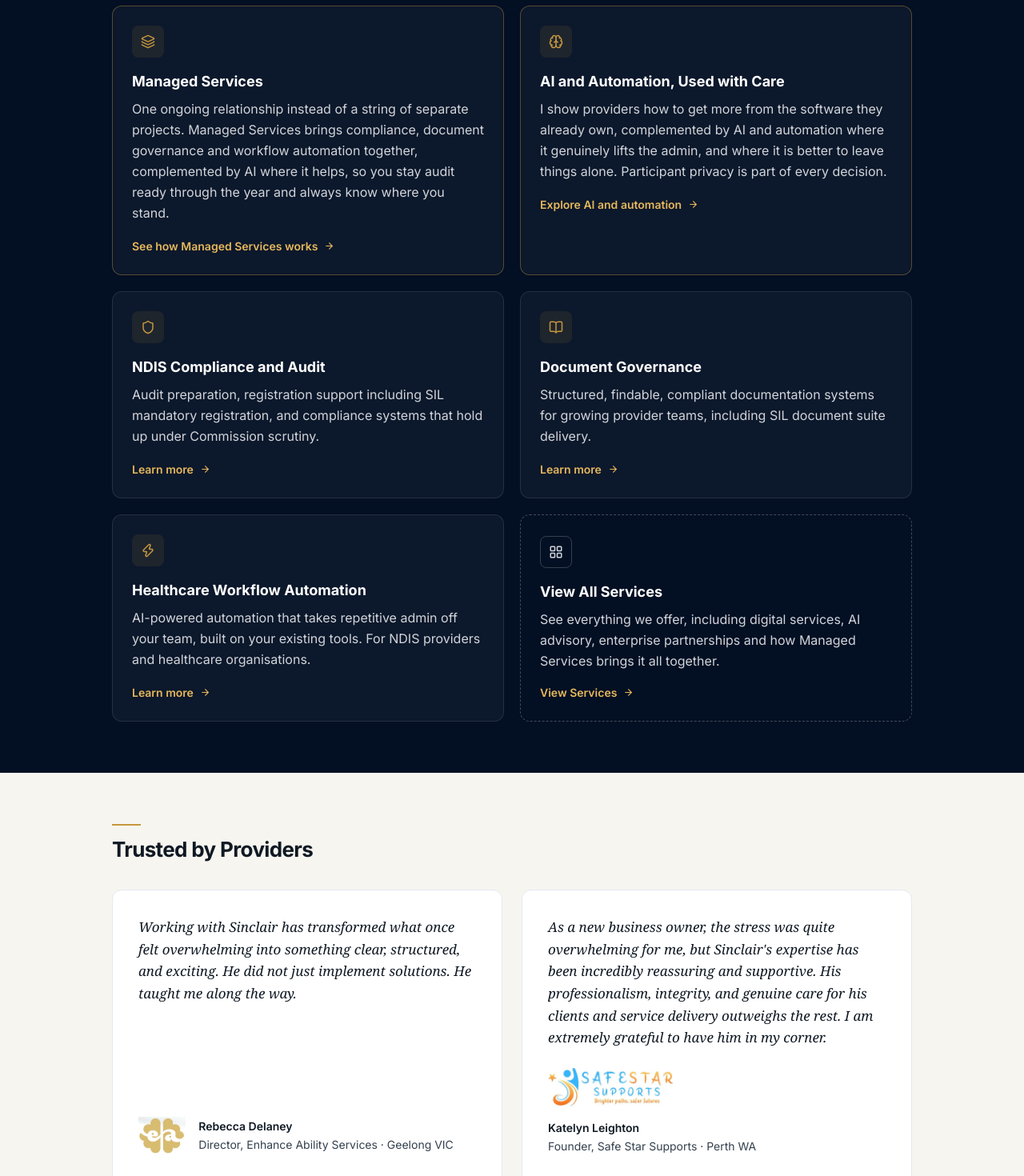
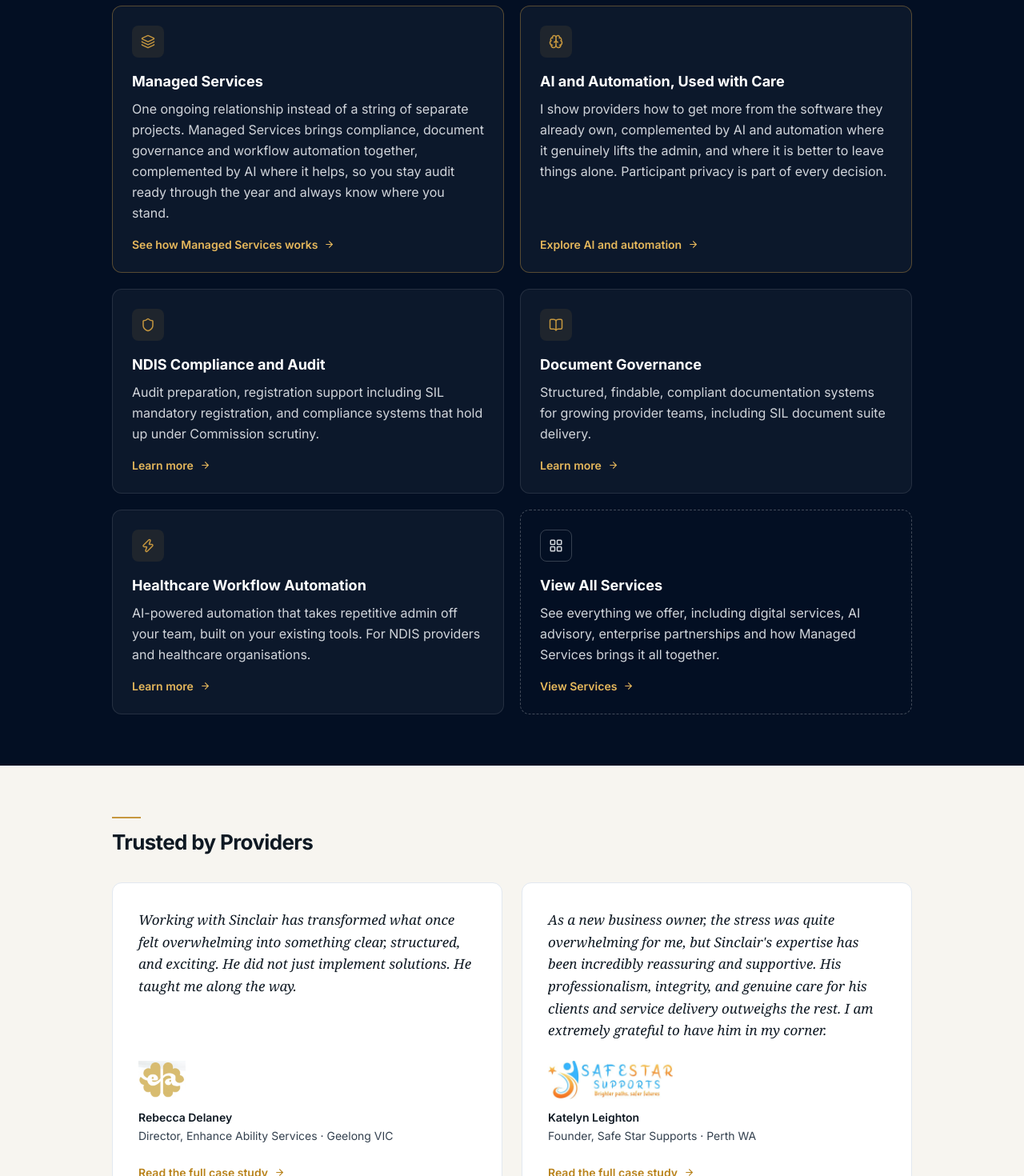
Before and after one commit to shurtis-0601/collabedge, a Next.js app: page / in a window 1280 px wide. Shown: the part 2680-4150 px from the top of the page at 80% size. Built offline with nearby package versions, Linux system fonts and the light colour scheme.

Commit message:
Homepage: align card links to the bottom and make testimonial author blocks consistent
Co-Authored-By: Claude Sonnet 5.5 <noreply@anthropic.com>
Claude-Session: https://claude.ai/code/session_017DLgbLnCiJsMqkQRRNT4ig

```diff
--- a/app/page.tsx
+++ b/app/page.tsx
@@ -320,13 +320,13 @@ export default function HomePage() {
               <FadeIn key={card.title} variant="fadeUp" delay={i * 80}>
                 <a
                   href={card.href}
-                  className="block bg-white/[0.04] border border-gold/40 rounded-xl p-6 h-full hover:border-gold/70 transition-colors group"
+                  className="flex flex-col bg-white/[0.04] border border-gold/40 rounded-xl p-6 h-full hover:border-gold/70 transition-colors group"
                 >
                   <div className="w-10 h-10 rounded-lg bg-gold/10 flex items-center justify-center mb-4 group-hover:bg-gold/20 transition-colors">
                     <card.icon size={18} className="text-gold" />
                   </div>
                   <h3 className="text-[18px] font-bold text-white mb-2">{card.title}</h3>
-                  <p className="text-[16px] text-[#D1D5DB] leading-relaxed mb-4">{card.body}</p>
+                  <p className="text-[16px] text-[#D1D5DB] leading-relaxed mb-4 flex-1">{card.body}</p>
                   <span className="inline-flex items-center gap-2 text-[14px] font-semibold text-brand-goldDark group-hover:gap-3 transition-all duration-200">
                     {card.ctaLabel} <ArrowRight size={13} />
                   </span>
@@ -339,13 +339,13 @@ export default function HomePage() {
               <FadeIn key={i} variant="fadeUp" delay={i * 80}>
                 <a
                   href={service.href}
-                  className="block bg-white/[0.04] border border-white/10 rounded-xl p-6 h-full hover:border-gold/30 transition-colors group"
+                  className="flex flex-col bg-white/[0.04] border border-white/10 rounded-xl p-6 h-full hover:border-gold/30 transition-colors group"
                 >
                   <div className="w-10 h-10 rounded-lg bg-gold/10 flex items-center justify-center mb-4 group-hover:bg-gold/20 transition-colors">
                     <service.icon size={18} className="text-gold" />
                   </div>
                   <h3 className="text-[18px] font-bold text-white mb-2">{service.title}</h3>
-                  <p className="text-[16px] text-[#D1D5DB] leading-relaxed mb-4">{service.body}</p>
+                  <p className="text-[16px] text-[#D1D5DB] leading-relaxed mb-4 flex-1">{service.body}</p>
                   <span className="inline-flex items-center gap-2 text-[14px] font-semibold text-brand-goldDark group-hover:gap-3 transition-all duration-200">
                     Learn more <ArrowRight size={13} />
                   </span>
@@ -386,7 +386,7 @@ export default function HomePage() {
                 <blockquote className="font-serif italic text-[17px] text-text-dark leading-relaxed mb-6 flex-1">
                   Working with Sinclair has transformed what once felt overwhelming into something clear, structured, and exciting. He did not just implement solutions. He taught me along the way.
                 </blockquote>
-                <div className="flex items-center gap-4 flex-wrap">
+                <div className="flex flex-col items-start gap-3">
                   <Image
                     src="/images/enhance-ability-logo.webp"
                     alt="Enhance Ability Services"
@@ -412,7 +412,7 @@ export default function HomePage() {
                 <blockquote className="font-serif italic text-[17px] text-text-dark leading-relaxed mb-6 flex-1">
                   As a new business owner, the stress was quite overwhelming for me, but Sinclair&apos;s expertise has been incredibly reassuring and supportive. His professionalism, integrity, and genuine care for his clients and service delivery outweighs the rest. I am extremely grateful to have him in my corner.
                 </blockquote>
-                <div className="flex items-center gap-4 flex-wrap">
+                <div className="flex flex-col items-start gap-3">
                   <Image
                     src="/images/safe-star-logo.jpg"
                     alt="Safe Star Supports"
```
